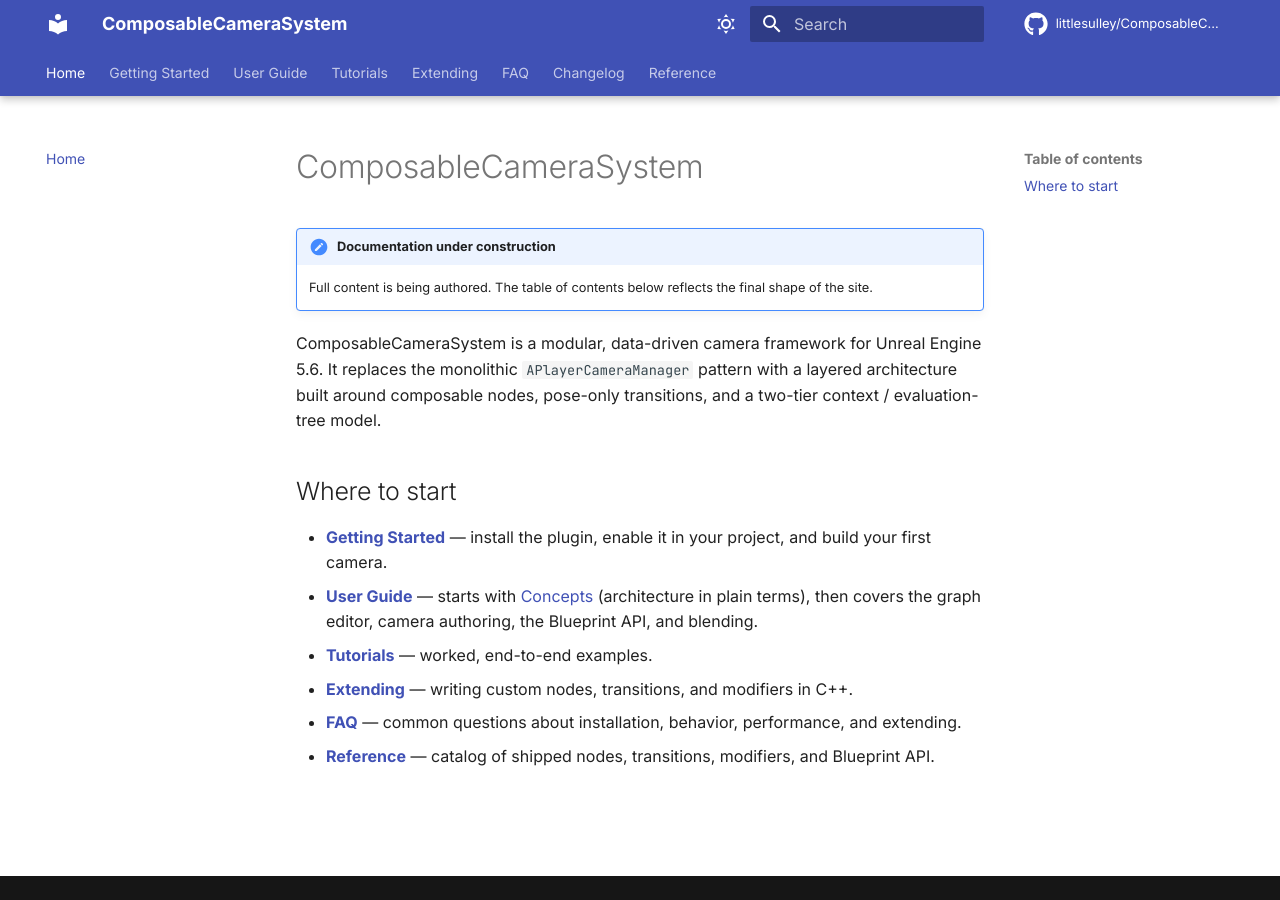
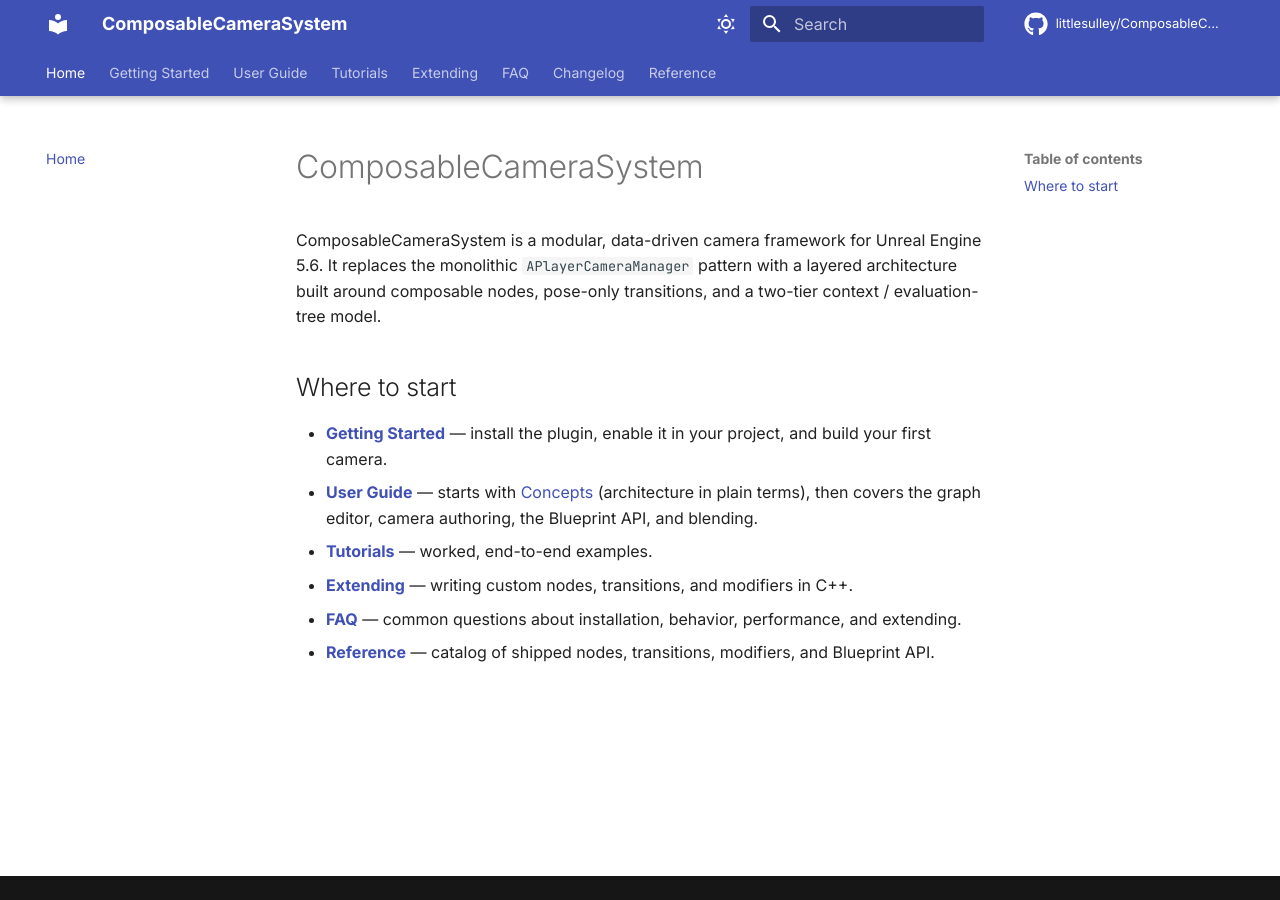
Before and after one commit to littlesulley/ComposableCameraSystem-Docs, an MkDocs documentation site: the page built from docs/index.md, in a window 1280 px wide. Built offline with MkDocs 1.6.1 and Material for MkDocs 9.7.7, drawn with Linux system fonts in a browser that asks for light colours; comment, search, counter and statistics services are not loaded.

Commit message:
Drop stale 'under construction' banner from home page

```diff
--- a/docs/index.md
+++ b/docs/index.md
@@ -1,7 +1,4 @@
 # ComposableCameraSystem
-
-!!! note "Documentation under construction"
-    Full content is being authored. The table of contents below reflects the final shape of the site.
 
 ComposableCameraSystem is a modular, data-driven camera framework for Unreal Engine 5.6. It replaces the monolithic `APlayerCameraManager` pattern with a layered architecture built around composable nodes, pose-only transitions, and a two-tier context / evaluation-tree model.
 
```
